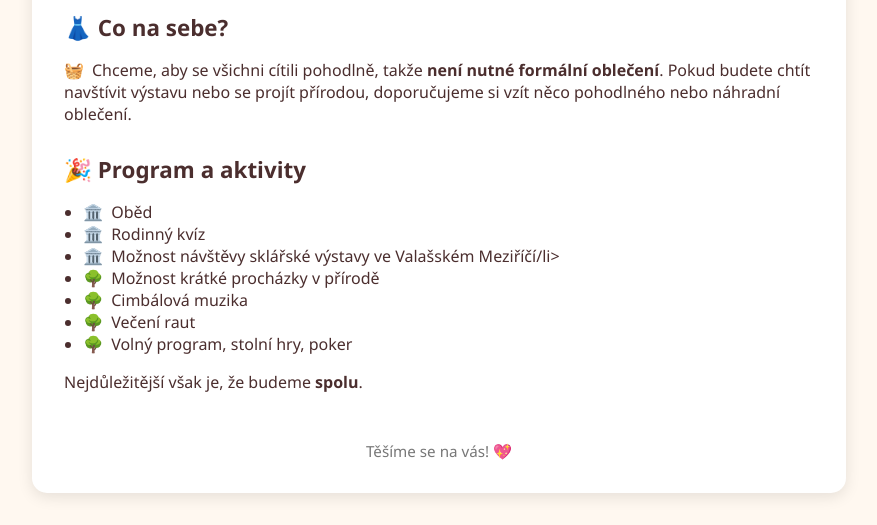
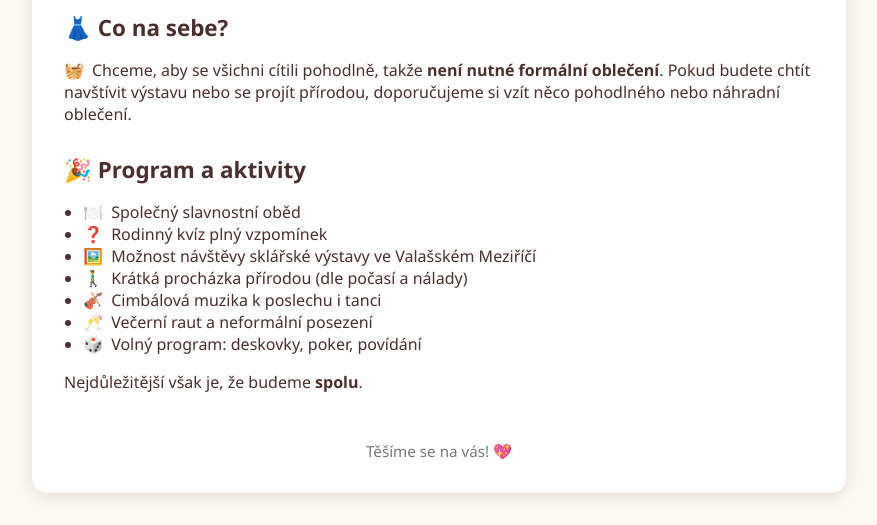
Before and after one commit to JanasekGitHub/svatba, a plain HTML site: page index.html in a window 1280 px wide. Shown: the part 810-1335 px from the top of the page, without its empty margins (201-1078 px from the left). Drawn offline with Linux system fonts and the light colour scheme.

Commit message:
Update index.html

```diff
--- a/index.html
+++ b/index.html
@@ -83,13 +83,13 @@
     <div class="section">
       <h2>🎉 Program a aktivity</h2>
       <ul>
-        <li><span class="icon">🏛️</span>Oběd</li>
-        <li><span class="icon">🏛️</span>Rodinný kvíz</li>
-        <li><span class="icon">🏛️</span>Možnost návštěvy sklářské výstavy ve Valašském Meziříčí/li>
-        <li><span class="icon">🌳</span>Možnost krátké procházky v přírodě</li>
-        <li><span class="icon">🌳</span>Cimbálová muzika</li>
-        <li><span class="icon">🌳</span>Večení raut</li>
-        <li><span class="icon">🌳</span>Volný program, stolní hry, poker</li>
+        <li><span class="icon">🍽️</span>Společný slavnostní oběd</li>
+        <li><span class="icon">❓</span>Rodinný kvíz plný vzpomínek</li>
+        <li><span class="icon">🖼️</span>Možnost návštěvy sklářské výstavy ve Valašském Meziříčí</li>
+        <li><span class="icon">🚶‍♂️</span>Krátká procházka přírodou (dle počasí a nálady)</li>
+        <li><span class="icon">🎻</span>Cimbálová muzika k poslechu i tanci</li>
+        <li><span class="icon">🥂</span>Večerní raut a neformální posezení</li>
+        <li><span class="icon">🎲</span>Volný program: deskovky, poker, povídání</li>
       </ul>
       <p>Nejdůležitější však je, že budeme <strong>spolu</strong>.</p>
     </div>
```
